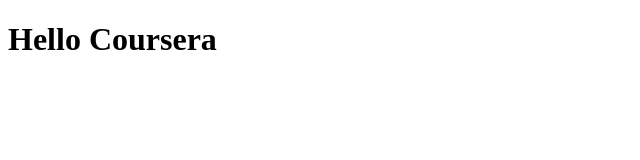
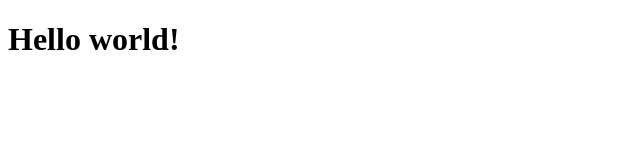
Before and after one commit to blowfish80/coursera-test, a plain HTML site: page site/index.html in a window 1280 px wide. Shown: the whole page, without its empty margins (0-640 px from the left). Drawn offline with Linux system fonts and the light colour scheme.

Commit message:
Committer: kazu <kazu@e6440>
On branch gh-pages
Your branch is up-to-date with 'origin/gh-pages'.

Changes to be committed:
	modified:   site/index.html

```diff
--- a/site/index.html
+++ b/site/index.html
@@ -4,6 +4,6 @@
 	<title>Hello coursera</title>
 </head>
 <body>
-<h1>Hello Coursera</h1>
+<h1>Hello world!</h1>
 </body>
 </html>
```
